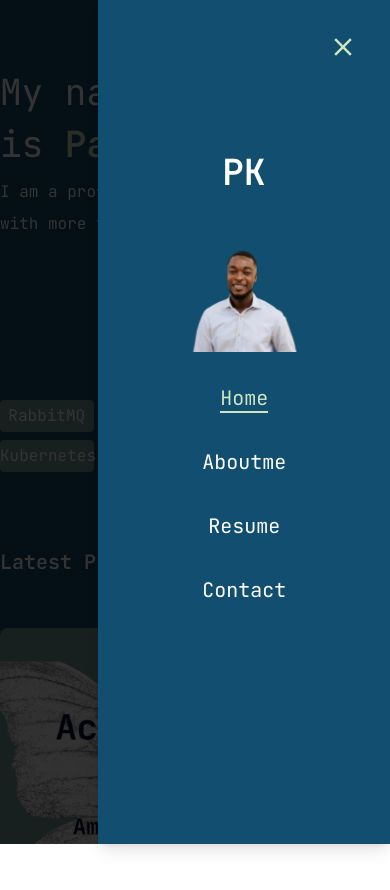
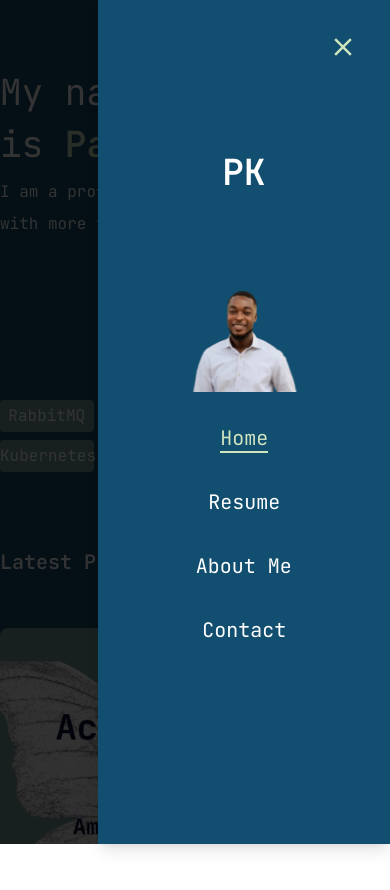
Before and after one commit to MaryKwawu/Paa-Kwesi-Portfolio, a Next.js app: page / in a window 390 px wide. Both pictures are taken after a click on the button 195 px from the left and 60 px from the top of the page. Shown: the top 890 px of the page. Built offline with nearby package versions, Linux system fonts and the light colour scheme.

Commit message:
Hot fix :my nav bar was not responding

```diff
--- a/src/components/mobilenav.tsx
+++ b/src/components/mobilenav.tsx
@@ -1,9 +1,12 @@
 "use client";
+
 import React from "react";
+
 import { Sheet, SheetContent, SheetTrigger } from "@/components/ui/sheet";
 import { usePathname } from "next/navigation";
 import Link from "next/link";
 import { CiMenuFries } from "react-icons/ci";
+import { link } from "fs";
 import Image from "next/image";
 
 const links = [
@@ -11,14 +14,17 @@
 		name: "home",
 		path: "/",
 	},
-	{
-		name: "aboutme",
-		path: "/about",
-	},
+
 	{
 		name: "resume",
 		path: "/resume",
 	},
+
+	{
+		name: "about me",
+		path: "/aboutme",
+	},
+
 	{
 		name: "contact",
 		path: "/contact",
@@ -30,15 +36,16 @@
 	return (
 		<Sheet>
 			<SheetTrigger className="flex justify-center items-center w-full">
-				<CiMenuFries className="text-[32px] text-accent ml-auto " />
+				<CiMenuFries className="text-[32px] text-accent ml-auto" />
 			</SheetTrigger>
 			<SheetContent className="flex flex-col">
 				{/* logo */}
-				<div className="mt-32 mb-10 text-center text-2xl">
-					<Link href={"/"}>
-						<div className=" text-4xl font-semibold">PK</div>
+				<div className="mt-32 mb-20 text-center text-2xl">
+					<Link href="/">
+						<h1 className="text-4xl font-semibold">PK</h1>
 					</Link>
 				</div>
+
 				{/* nav */}
 				<nav className="flex flex-col justify-center items-center gap-8">
 					<Image
@@ -52,7 +59,7 @@
 						return (
 							<div key={index}>
 								<Link
-									href={"link.path"}
+									href={link.path}
 									className={`${
 										link.path === pathname &&
 										"text-accent border-b-2 border-accent"
```
